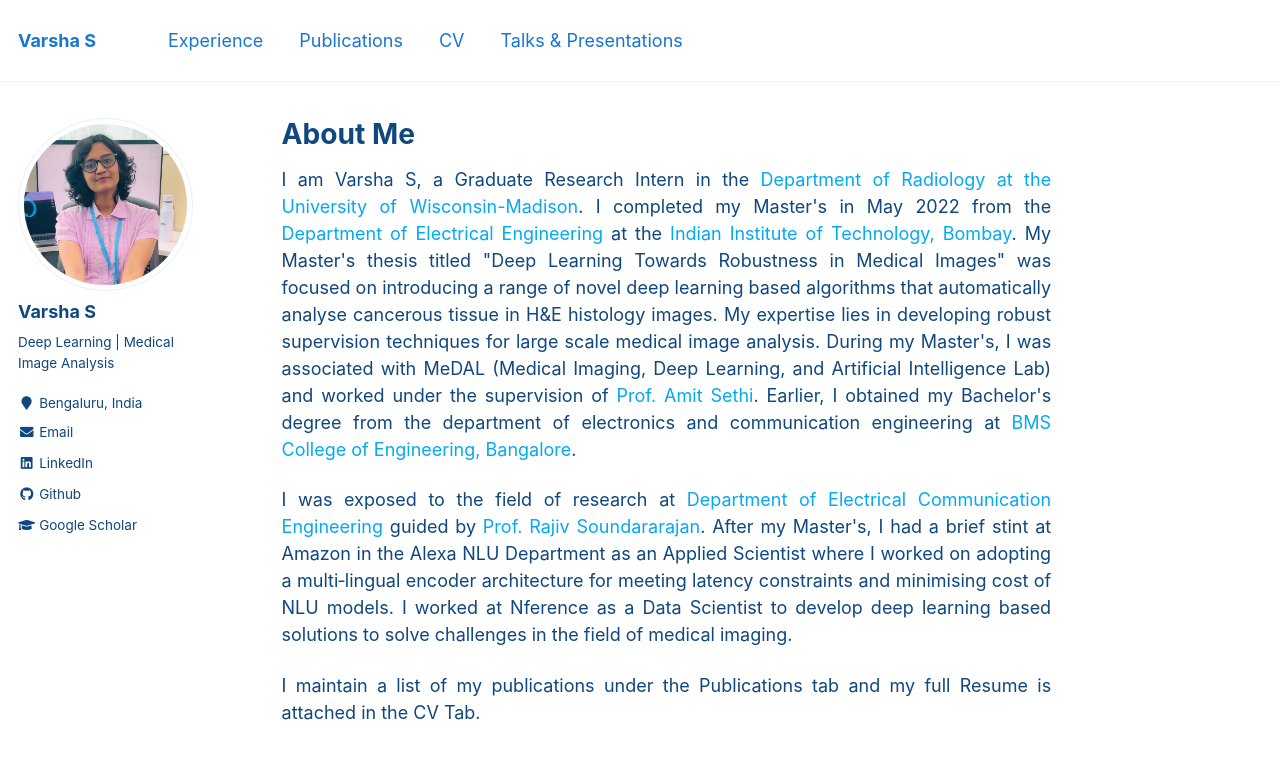
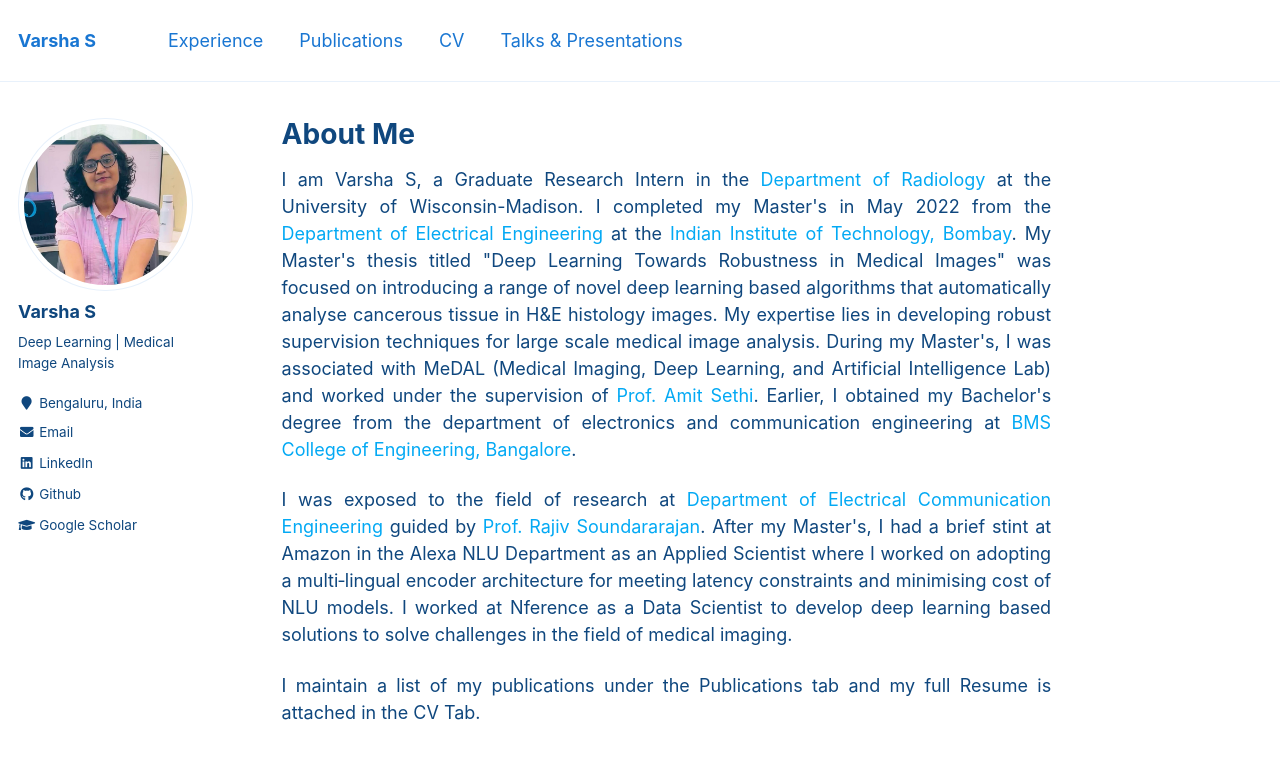
Before and after one commit to VarshaSatish/VarshaSatish.github.io, a Jekyll site: the page built from _pages/about.md, in a window 1280 px wide and 900 px high. Shown: the top 759 px of the window. Built offline with Jekyll 4.4.1, drawn with Linux system fonts in a browser that asks for light colours.

Commit message:
Update about.md

```diff
--- a/_pages/about.md
+++ b/_pages/about.md
@@ -7,7 +7,7 @@
   - /about.html
 ---
 <h1>About Me </h1>
-<div style='text-align: justify;'>I am Varsha S, a Graduate Research Intern in the <a href="https://ece.iisc.ac.in/" style="text-decoration: none;">Department of Radiology at the University of Wisconsin-Madison</a>. I completed my Master's in May 2022 from the <a href="https://www.ee.iitb.ac.in" style="text-decoration: none;">Department of Electrical Engineering</a> at the <a href="https://www.iitb.ac.in/" style="text-decoration: none;">Indian Institute of  Technology, Bombay</a>. My  Master's thesis titled "Deep Learning Towards Robustness in Medical Images" was focused on introducing a range of novel deep learning based algorithms that automatically analyse cancerous tissue in H&E histology images. My expertise lies in developing robust supervision techniques for large scale medical image analysis. During my Master's, I was associated with MeDAL (Medical Imaging, Deep Learning, and Artificial Intelligence Lab) and worked under the supervision of <a href="https://www.ee.iitb.ac.in/~asethi/" style="text-decoration: none;">Prof. Amit Sethi</a>. Earlier, I obtained my Bachelor's degree from the department of electronics and communication engineering at <a href="https://bmsce.ac.in/home/Electronics-and-Communication-Engineering-About" style="text-decoration: none;">BMS College of Engineering, Bangalore</a>.
+<div style='text-align: justify;'>I am Varsha S, a Graduate Research Intern in the <a href="https://ece.iisc.ac.in/" style="text-decoration: none;">Department of Radiology</a> at the University of Wisconsin-Madison. I completed my Master's in May 2022 from the <a href="https://www.ee.iitb.ac.in" style="text-decoration: none;">Department of Electrical Engineering</a> at the <a href="https://www.iitb.ac.in/" style="text-decoration: none;">Indian Institute of  Technology, Bombay</a>. My  Master's thesis titled "Deep Learning Towards Robustness in Medical Images" was focused on introducing a range of novel deep learning based algorithms that automatically analyse cancerous tissue in H&E histology images. My expertise lies in developing robust supervision techniques for large scale medical image analysis. During my Master's, I was associated with MeDAL (Medical Imaging, Deep Learning, and Artificial Intelligence Lab) and worked under the supervision of <a href="https://www.ee.iitb.ac.in/~asethi/" style="text-decoration: none;">Prof. Amit Sethi</a>. Earlier, I obtained my Bachelor's degree from the department of electronics and communication engineering at <a href="https://bmsce.ac.in/home/Electronics-and-Communication-Engineering-About" style="text-decoration: none;">BMS College of Engineering, Bangalore</a>.
 <p>  </p>
 
 <div style='text-align: justify;'>I was exposed to the field of research at <a href="https://ece.iisc.ac.in/" style="text-decoration: none;">Department of Electrical Communication Engineering</a> guided by <a ref="https://ece.iisc.ac.in/~rajivs/#/" style="text-decoration: none;">Prof. Rajiv Soundararajan</a>. After my Master's, I had a brief stint at Amazon in the Alexa NLU Department as an Applied Scientist where I worked on adopting a multi‑lingual encoder architecture for meeting latency constraints and minimising cost of NLU models. I worked at Nference as a Data Scientist to develop deep learning based solutions to solve challenges in the field of medical imaging.
```
